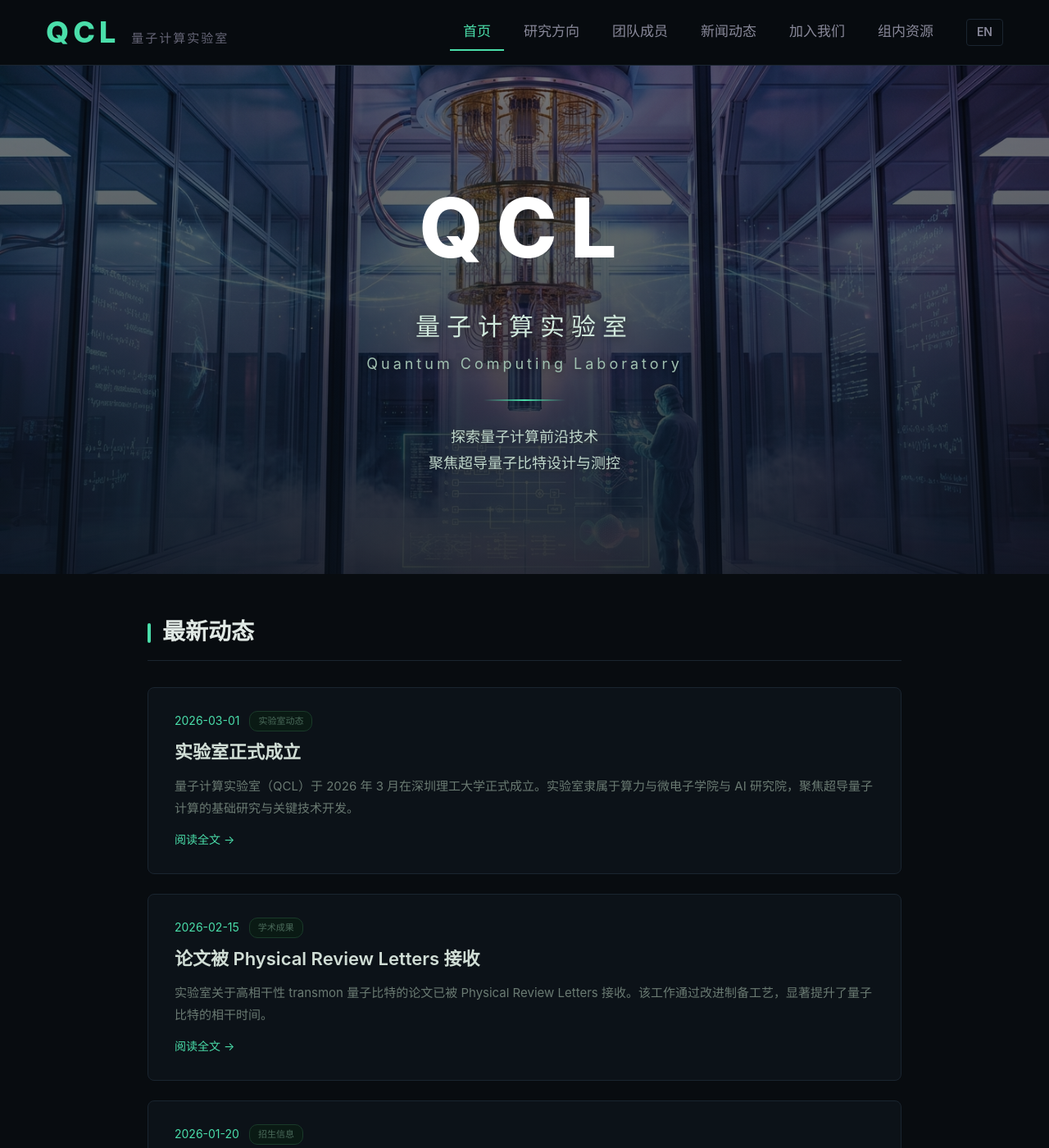
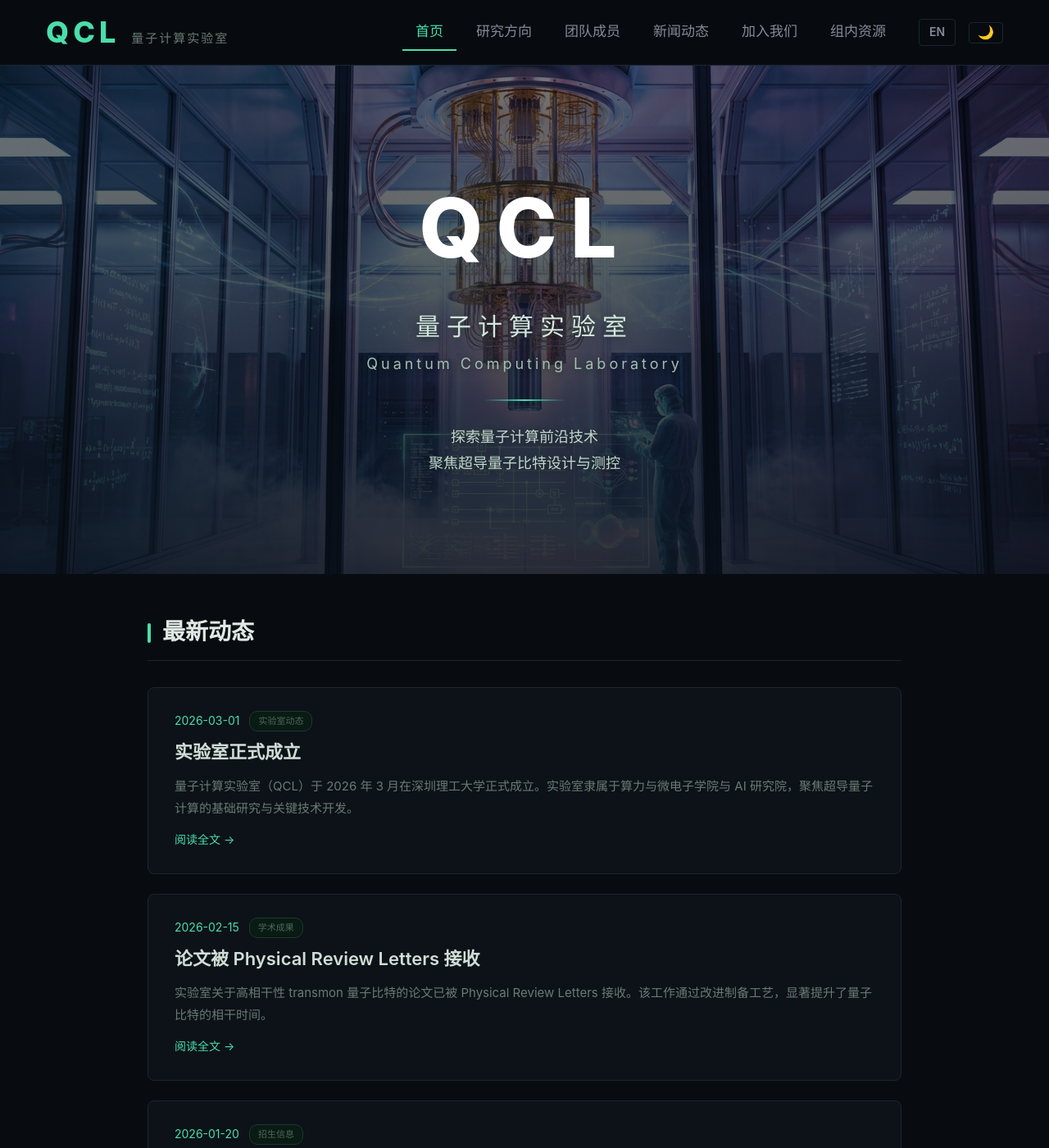
Before and after one commit to QCL-SUAT/qcl-suat.github.io, a Jekyll site: the page built from index.html, in a window 1280 px wide and 1400 px high. Shown: the whole window at 82% size. Built offline with Jekyll 4.4.1, drawn with Linux system fonts in a browser that asks for light colours.

Commit message:
feat: 添加亮色/暗色主题切换功能
- 新增经典学术白亮色主题（CSS 变量覆盖）
- 导航栏添加主题切换按钮（月亮/太阳图标）
- 用户偏好通过 localStorage 持久化，跨页面保持
- head 内联脚本防止主题闪烁
- 所有硬编码颜色改为 CSS 变量，支持主题切换

Co-Authored-By: Claude Opus 4.6 <noreply@anthropic.com>

```diff
--- a/_includes/nav.html
+++ b/_includes/nav.html
@@ -36,5 +36,6 @@
       <a href="/resources/">{{ t.nav.resources }}</a>
     </div>
     <a href="{{ t.nav.lang_toggle_url }}" class="lang-toggle">{{ t.nav.lang_toggle }}</a>
+    <button class="theme-toggle" onclick="toggleTheme()" aria-label="Toggle theme">🌙</button>
   </div>
 </nav>
--- a/_layouts/default.html
+++ b/_layouts/default.html
@@ -5,6 +5,7 @@
   <meta name="viewport" content="width=device-width, initial-scale=1.0">
   <title>{% if page.title %}{{ page.title }} — {% endif %}{{ site.title }}</title>
   <link rel="stylesheet" href="{{ '/assets/css/main.css' | relative_url }}">
+  <script>if(localStorage.getItem('qcl-theme')==='light')document.documentElement.setAttribute('data-theme','light');</script>
   {% seo %}
 </head>
 <body>
--- a/assets/css/main.css
+++ b/assets/css/main.css
@@ -1,4 +1,4 @@
-/* ===== QCL Dark Emerald Theme ===== */
+/* ===== QCL Dark Emerald Theme (default) ===== */
 
 :root {
   --bg: #080c10;
@@ -14,6 +14,55 @@
   --text-dim: #445;
   --nav-bg: rgba(8, 12, 16, 0.95);
   --nav-link: #889;
+  --tag-bg: #0a1a14;
+  --tag-color: #4a6a5a;
+  --tag-border: #1a3a2a;
+  --code-bg: #1a2530;
+  --input-bg: #0a0e14;
+  --avatar-bg: #1a2530;
+  --avatar-border: #2a3a30;
+  --error-bg: #1a1014;
+  --error-border: #3a1a2a;
+  --error-color: #e06060;
+  --dropdown-shadow: rgba(0,0,0,0.4);
+  --hero-overlay-top: rgba(8,12,16,0.55);
+  --hero-overlay-bottom: rgba(8,12,16,0.82);
+}
+
+/* ===== Classic Academic White Theme ===== */
+[data-theme="light"] {
+  --bg: #ffffff;
+  --card-bg: #f7f8fa;
+  --border: #e0e4e8;
+  --border-hover: #b0c4b8;
+  --accent: #1a8a5a;
+  --accent-hover: #14704a;
+  --text: #3a4048;
+  --text-secondary: #6a7580;
+  --text-title: #1a2030;
+  --text-heading: #0a1520;
+  --text-dim: #99a0a8;
+  --nav-bg: rgba(255, 255, 255, 0.95);
+  --nav-link: #555d68;
+  --tag-bg: #eef6f2;
+  --tag-color: #2a6a4a;
+  --tag-border: #c0dcd0;
+  --code-bg: #f0f2f5;
+  --input-bg: #f5f6f8;
+  --avatar-bg: #eef0f2;
+  --avatar-border: #d0d8dc;
+  --error-bg: #fef2f2;
+  --error-border: #fca5a5;
+  --error-color: #dc2626;
+  --dropdown-shadow: rgba(0,0,0,0.1);
+  --hero-overlay-top: rgba(0,0,0,0.35);
+  --hero-overlay-bottom: rgba(0,0,0,0.6);
+}
+
+/* Theme transition */
+body, .nav, .news-item, .research-card, .team-card, .paper-item,
+.join-contact, .login-box, .alumni-item, .form-input {
+  transition: background-color 0.3s, color 0.3s, border-color 0.3s;
 }
 
 /* ===== Reset & Base ===== */
@@ -46,7 +95,7 @@ img { max-width: 100%; height: auto; }
 }
 .nav-logo:hover { color: var(--accent); }
 .nav-logo span {
-  font-size: 15px; color: #667; font-weight: 400;
+  font-size: 15px; color: var(--text-secondary); font-weight: 400;
   letter-spacing: 2px; margin-left: 14px;
 }
 .nav-links { display: flex; gap: 8px; align-items: center; }
@@ -65,7 +114,7 @@ img { max-width: 100%; height: auto; }
   background: var(--nav-bg); backdrop-filter: blur(14px);
   border: 1px solid var(--border); border-radius: 8px;
   min-width: 200px; padding: 8px 0;
-  box-shadow: 0 8px 32px rgba(0,0,0,0.4);
+  box-shadow: 0 8px 32px var(--dropdown-shadow);
   z-index: 200;
 }
 .nav-item:hover .nav-dropdown { display: block; }
@@ -87,6 +136,15 @@ img { max-width: 100%; height: auto; }
 .menu-toggle { display: none; background: none; border: none; cursor: pointer; padding: 8px; }
 .menu-toggle span { display: block; width: 24px; height: 2px; background: var(--text); margin: 6px 0; transition: 0.3s; }
 
+/* Theme toggle */
+.theme-toggle {
+  background: none; border: 1px solid var(--border); border-radius: 4px;
+  cursor: pointer; padding: 4px 10px; margin-left: 8px;
+  font-size: 16px; line-height: 1; color: var(--nav-link);
+  transition: border-color 0.2s;
+}
+.theme-toggle:hover { border-color: var(--accent); }
+
 /* ===== Hero ===== */
 .hero {
   position: relative; height: 620px; overflow: hidden;
@@ -98,7 +156,7 @@ img { max-width: 100%; height: auto; }
 }
 .hero-bg::after {
   content: ''; position: absolute; inset: 0;
-  background: linear-gradient(180deg, rgba(8,12,16,0.55) 0%, rgba(8,12,16,0.82) 100%);
+  background: linear-gradient(180deg, var(--hero-overlay-top) 0%, var(--hero-overlay-bottom) 100%);
 }
 .hero-content { position: relative; z-index: 2; text-align: center; }
 .hero-title {
@@ -139,8 +197,8 @@ img { max-width: 100%; height: auto; }
 .news-meta { display: flex; align-items: center; gap: 12px; margin-bottom: 10px; }
 .news-date { font-size: 14px; color: var(--accent); }
 .news-tag {
-  font-size: 11px; color: #4a6a5a; background: #0a1a14;
-  padding: 3px 10px; border-radius: 10px; border: 1px solid #1a3a2a;
+  font-size: 11px; color: var(--tag-color); background: var(--tag-bg);
+  padding: 3px 10px; border-radius: 10px; border: 1px solid var(--tag-border);
 }
 .news-title { font-size: 22px; font-weight: 600; color: var(--text-title); margin-bottom: 12px; line-height: 1.4; }
 .news-title a { color: inherit; text-decoration: none; }
@@ -164,13 +222,13 @@ img { max-width: 100%; height: auto; }
 .research-header { display: flex; align-items: center; gap: 14px; margin-bottom: 16px; }
 .research-icon { font-size: 32px; }
 .research-detail-title { font-size: 30px; font-weight: 700; color: var(--accent); }
-.research-desc { font-size: 15px; color: #8a9a92; line-height: 1.8; margin-bottom: 32px; max-width: 800px; }
+.research-desc { font-size: 15px; color: var(--text-secondary); line-height: 1.8; margin-bottom: 32px; max-width: 800px; }
 .research-img {
   width: 100%; max-height: 300px; object-fit: cover;
   border-radius: 8px; margin-bottom: 32px; border: 1px solid var(--border);
 }
 .papers-heading {
-  font-size: 16px; color: #667; text-transform: uppercase;
+  font-size: 16px; color: var(--text-secondary); text-transform: uppercase;
   letter-spacing: 2px; margin-bottom: 16px; padding-bottom: 8px;
   border-bottom: 1px solid var(--border);
 }
@@ -185,10 +243,10 @@ img { max-width: 100%; height: auto; }
 .paper-meta .journal { color: var(--accent); }
 .paper-links { margin-top: 6px; }
 .paper-links a {
-  font-size: 12px; color: #4a8a6a; margin-right: 12px;
-  padding: 2px 8px; border: 1px solid #1a3a2a; border-radius: 4px;
+  font-size: 12px; color: var(--accent); margin-right: 12px;
+  padding: 2px 8px; border: 1px solid var(--tag-border); border-radius: 4px;
 }
-.paper-links a:hover { color: var(--accent); border-color: var(--accent); }
+.paper-links a:hover { color: var(--accent-hover); border-color: var(--accent); }
 
 /* ===== Team ===== */
 .team-section { margin-bottom: 48px; }
@@ -205,9 +263,9 @@ img { max-width: 100%; height: auto; }
 }
 .team-card:hover { border-color: var(--border-hover); }
 .team-avatar {
-  width: 110px; height: 110px; border-radius: 50%; background: #1a2530;
+  width: 110px; height: 110px; border-radius: 50%; background: var(--avatar-bg);
   margin: 0 auto 16px; display: flex; align-items: center; justify-content: center;
-  font-size: 36px; color: var(--accent); border: 2px solid #2a3a30;
+  font-size: 36px; color: var(--accent); border: 2px solid var(--avatar-border);
   overflow: hidden;
 }
 .team-avatar img { width: 100%; height: 100%; object-fit: cover; }
@@ -265,9 +323,9 @@ img { max-width: 100%; height: auto; }
 .login-title { font-size: 24px; font-weight: 700; color: var(--text-heading); margin-bottom: 8px; }
 .login-subtitle { font-size: 14px; color: var(--text-secondary); margin-bottom: 32px; }
 .form-group { margin-bottom: 20px; text-align: left; }
-.form-label { font-size: 13px; color: #8a9a92; margin-bottom: 6px; display: block; }
+.form-label { font-size: 13px; color: var(--text-secondary); margin-bottom: 6px; display: block; }
 .form-input {
-  width: 100%; padding: 12px 16px; background: #0a0e14;
+  width: 100%; padding: 12px 16px; background: var(--input-bg);
   border: 1px solid var(--border); border-radius: 6px;
   color: var(--text-title); font-size: 15px; outline: none;
   transition: border-color 0.2s;
@@ -283,8 +341,8 @@ img { max-width: 100%; height: auto; }
 .login-btn:hover { background: var(--accent-hover); }
 .login-error {
   display: none; margin-top: 16px; padding: 10px;
-  background: #1a1014; border: 1px solid #3a1a2a; border-radius: 6px;
-  color: #e06060; font-size: 13px;
+  background: var(--error-bg); border: 1px solid var(--error-border); border-radius: 6px;
+  color: var(--error-color); font-size: 13px;
 }
 .login-error.show { display: block; }
 .login-note { margin-top: 20px; font-size: 12px; color: var(--text-dim); }
@@ -309,7 +367,7 @@ img { max-width: 100%; height: auto; }
 .post-content p { margin-bottom: 16px; }
 .post-content ul, .post-content ol { margin: 16px 0; padding-left: 24px; }
 .post-content li { margin-bottom: 8px; }
-.post-content code { background: #1a2530; padding: 2px 6px; border-radius: 3px; font-size: 13px; }
+.post-content code { background: var(--code-bg); padding: 2px 6px; border-radius: 3px; font-size: 13px; }
 .post-back { margin-top: 40px; font-size: 14px; }
 
 /* ===== 404 ===== */
--- a/assets/js/main.js
+++ b/assets/js/main.js
@@ -1,7 +1,36 @@
+// Theme toggle (runs immediately to prevent flash)
+(function() {
+  var saved = localStorage.getItem('qcl-theme');
+  if (saved === 'light') {
+    document.documentElement.setAttribute('data-theme', 'light');
+  }
+})();
+
+function toggleTheme() {
+  var current = document.documentElement.getAttribute('data-theme');
+  var next = current === 'light' ? 'dark' : 'light';
+  if (next === 'dark') {
+    document.documentElement.removeAttribute('data-theme');
+  } else {
+    document.documentElement.setAttribute('data-theme', 'light');
+  }
+  localStorage.setItem('qcl-theme', next);
+  updateThemeIcon(next);
+}
+
+function updateThemeIcon(theme) {
+  var btn = document.querySelector('.theme-toggle');
+  if (btn) btn.textContent = theme === 'light' ? '☀️' : '🌙';
+}
+
 // Mobile menu toggle
 document.addEventListener('DOMContentLoaded', function() {
-  const toggle = document.querySelector('.menu-toggle');
-  const navLinks = document.querySelector('.nav-links');
+  // Set theme icon on load
+  var saved = localStorage.getItem('qcl-theme') || 'dark';
+  updateThemeIcon(saved);
+
+  var toggle = document.querySelector('.menu-toggle');
+  var navLinks = document.querySelector('.nav-links');
 
   if (toggle && navLinks) {
     toggle.addEventListener('click', function() {
@@ -10,11 +39,11 @@ document.addEventListener('DOMContentLoaded', function() {
   }
 
   // Mobile dropdown toggle (touch devices)
-  const dropdownItems = document.querySelectorAll('.nav-item--has-dropdown');
+  var dropdownItems = document.querySelectorAll('.nav-item--has-dropdown');
   dropdownItems.forEach(function(item) {
     item.addEventListener('click', function(e) {
       if (window.innerWidth <= 768) {
-        const link = item.querySelector(':scope > a');
+        var link = item.querySelector(':scope > a');
         if (e.target === link) {
           e.preventDefault();
           item.classList.toggle('open');
```
